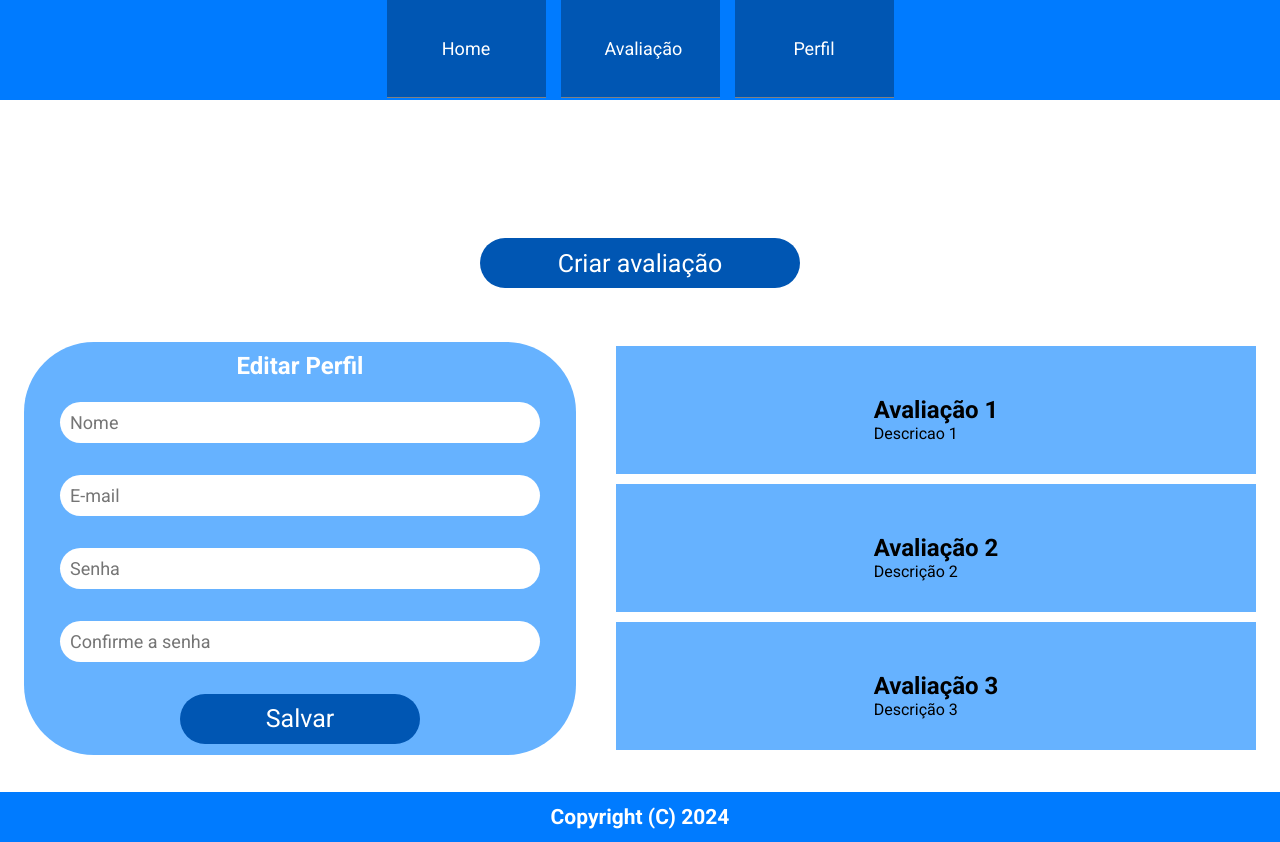
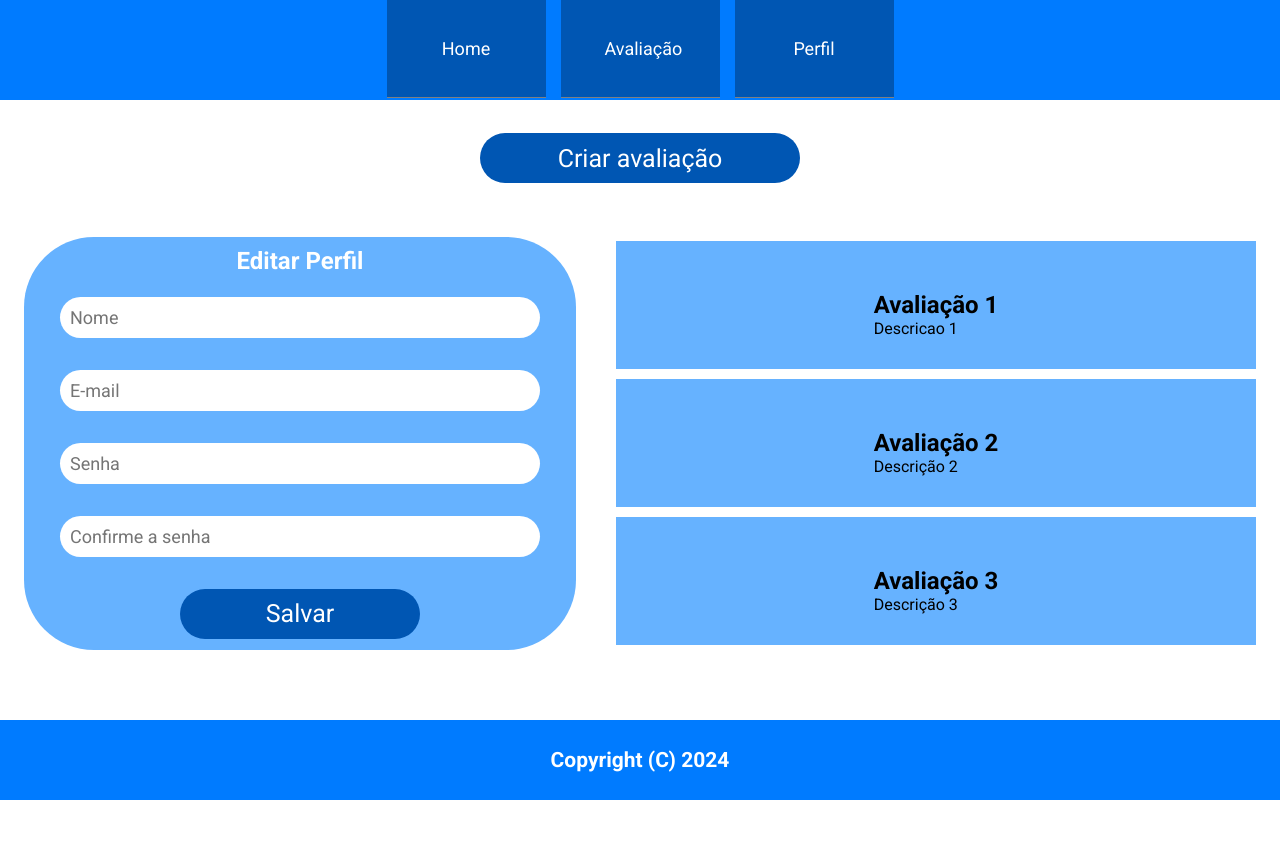
Before and after one commit to Matheus-AR/pi-frontend, a React (Vite) app in the folder frontend/: page /perfil in a window 1280 px wide. After the commit the page ends 800 px from the top, so only its background shows below. Built offline with nearby package versions, Linux system fonts and the light colour scheme.

Commit message:
Ajustando a responsividade

```diff
--- a/frontend/src/components/InfoAvaliacao.css
+++ b/frontend/src/components/InfoAvaliacao.css
@@ -14,9 +14,12 @@
 
 @media screen and (min-width: 768px) {
     .container-infos {
-        justify-content: flex-start;
+        justify-content: space-evenly;
         align-items: flex-start;
         padding: 24px;
+        width: 480px;
+        height: 480px;
+        border-radius: 70px;
     }
 
     .container-infos p {
--- a/frontend/src/pages/Avaliacao.css
+++ b/frontend/src/pages/Avaliacao.css
@@ -5,6 +5,9 @@
 
 @media screen and (min-width: 768px) {
     .conteudo-avaliacao {
+        justify-content: center;
+        align-items: center;
+        margin: 28px;
         margin: 28px;
     }
 }
--- a/frontend/src/pages/CriarAvaliacao.css
+++ b/frontend/src/pages/CriarAvaliacao.css
@@ -21,9 +21,8 @@
 @media screen and (min-width: 1024px) {
 
     .criarAvalicao-container form {
-        height: 20rem;
+        height: 24rem;
         width: 50%;
-        justify-content: space-around;
         border-radius: 70px;
     }
 }
--- a/frontend/src/pages/Home.css
+++ b/frontend/src/pages/Home.css
@@ -1,21 +1,8 @@
-.conteudo-container {
-    margin-top: 32px;
+.home-container {
     display: flex;
+    flex: 1;
     flex-direction: column;
     justify-content: flex-start;
     align-items: center;
-    margin-top: 150px;
+    margin-top: 32px;
 }
-
-
-@media screen and (min-width: 768px) {
-    .conteudo-container {
-        margin-top: 200px;
-    }
-}
-
-@media screen and (min-width: 1024px) {
-    .conteudo-container {
-        margin-top: 250px;
-    }
-}
--- a/frontend/src/pages/Home.jsx
+++ b/frontend/src/pages/Home.jsx
@@ -8,7 +8,7 @@ function Home() {
     return (
         <>
             <Header />
-            <div className="conteudo-container">
+            <div className="home-container">
                 <InputPesquisar />
                 <ListaAvaliacao />
             </div>
--- a/frontend/src/pages/Perfil.css
+++ b/frontend/src/pages/Perfil.css
@@ -1,8 +1,9 @@
 .perfil-container {
     display: flex;
     flex-direction: column;
+    flex: 1;
     gap: 16px;
-    margin-top: 400px;
+    margin-top: 100px;
 }
 
 .perfil-section {
@@ -23,7 +24,7 @@
 @media screen and (min-width: 768px) {
     .perfil-container {
         align-items: center;
-        margin-top: 450px;
+        margin-top: 150px;
     }
 
     .perfil-section form {
@@ -33,7 +34,8 @@
 
 @media screen and (min-width: 1024px) {
     .perfil-container {
-        margin-top: 180px;
+        justify-content: center;
+        margin-top: 0;
     }
 
     .perfil-container input[type="button"] {
```
